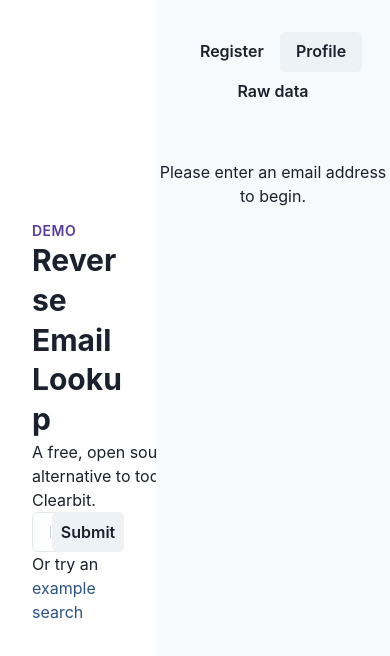
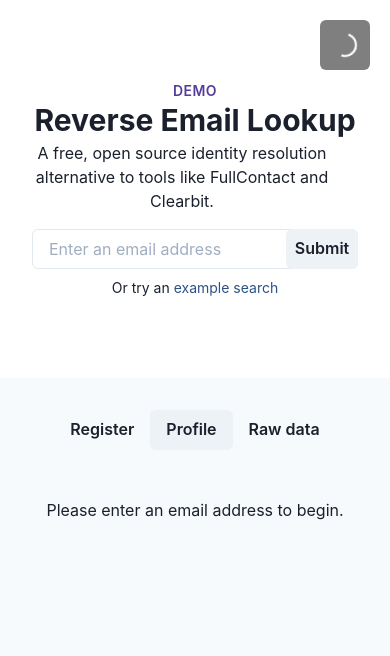
Before and after one commit to taitems/user-email-enrichment, a React (Create React App) app: page / in a window 390 px wide. Shown: the top 656 px of the page. Built offline with nearby package versions, Linux system fonts and the light colour scheme.

Commit message:
ADDED: basic responsive view

```diff
--- a/src/App.js
+++ b/src/App.js
@@ -1,7 +1,7 @@
 import './App.css';
 import React, { useState } from 'react';
 import enrich from 'enrich-email/dist/web/esm';
-import { Flex, Box, Text, Heading, Input, InputGroup, InputRightElement, Button,Spinner } from '@chakra-ui/react';
+import { Flex, Box, Text, Heading, Input, InputGroup, InputRightElement, Button,Spinner, Link } from '@chakra-ui/react';
 import { ProfileCard } from './components/ProfileCard';
 import { RawData } from './components/RawData';
 import { RegisterCard } from './components/RegisterCard';
@@ -32,14 +32,13 @@
 	};
 
 	return (
-		<Flex minHeight="100vh" height="100%" width="100%">
-			<Flex width="40%" justifyContent="center" flexDirection="column">
+		<Flex minHeight="100vh" height="100%" width="100%" flexDirection={['column', null, 'row']}>
+			<Flex width={['100%',null,'40%']} py={[20,16, 0]} textAlign={['center', null, 'left']} height={['auto',null,'100vh']} justifyContent="center" flexDirection="column">
 				<Box px="8">
 					<Text textTransform="uppercase" letterSpacing="0.035em" fontWeight="semibold" color="purple.700" fontSize="14">Demo</Text>
 					<Heading as="h1">Reverse Email Lookup</Heading>
 					<Text as="h2" width="66%" minWidth="300px">A free, open source identity resolution alternative to tools like FullContact and Clearbit. </Text>
-					<div>
-						<InputGroup size="md" maxWidth="400px">
+					<InputGroup size="md" mt="4" maxWidth="400px">
 						<Input
 							pr="4.5rem"
 							type="email"
@@ -51,11 +50,12 @@
 							<Button onClick={handleClick}>Submit</Button>
 						</InputRightElement>
 					</InputGroup>
-					</div>
-          Or try an <Text color="blue.700" onClick={() => { setInput(EXAMPLE1); search(EXAMPLE1); }}>example search</Text>
+					<Text fontSize="sm" mt="2">
+          Or try an <Link color="blue.700" onClick={() => { setInput(EXAMPLE1); search(EXAMPLE1); }}>example search</Link>
+					</Text>
 				</Box>
 			</Flex>
-			<Flex width="60%" bg="gray.50" flexGrow="1" textAlign="center" flexDirection="column" alignItems="center">
+			<Flex width={['100%',null,'60%']} bg="gray.50" flexGrow="1" textAlign="center" flexDirection="column" alignItems="center">
 
 				<Box mt="8" mb="12">
 					<Button
@@ -70,14 +70,14 @@
 						variant={outputMode === 'raw' ? 'solid' : 'ghost'}>Raw data</Button>
 				</Box>
 
-				<Box position="relative">
-
 				{!result && (
 					<Text>Please enter an email address to begin.</Text>
 				)}
 
-					{loading && <Box position="absolute" left="50%" top="100px" marginLeft="-10px">
-						<Spinner />
+				{!loading && <Box position="fixed" right="20px" top="20px" marginLeft="-25px" zIndex="2">
+					<Flex width="50px" height="50px" borderRadius="md" background="rgba(0,0,0,0.5)" alignItems="center" justifyContent="center">
+						<Spinner color="white" />
+					</Flex>
 				</Box>}
 
 				<Box opacity={loading ? .5 : 1}>
@@ -86,8 +86,6 @@
 					{result && outputMode === 'raw' && <RawData result={result} />}
 				</Box>
 
-				</Box>
-
 			</Flex>
 		</Flex>
 	);
```
Also changed, not shown: .eslintrc.json, 1 other file (tests, documents, lock files or other folders). Lines whose indentation alone changed are shown as unchanged.
